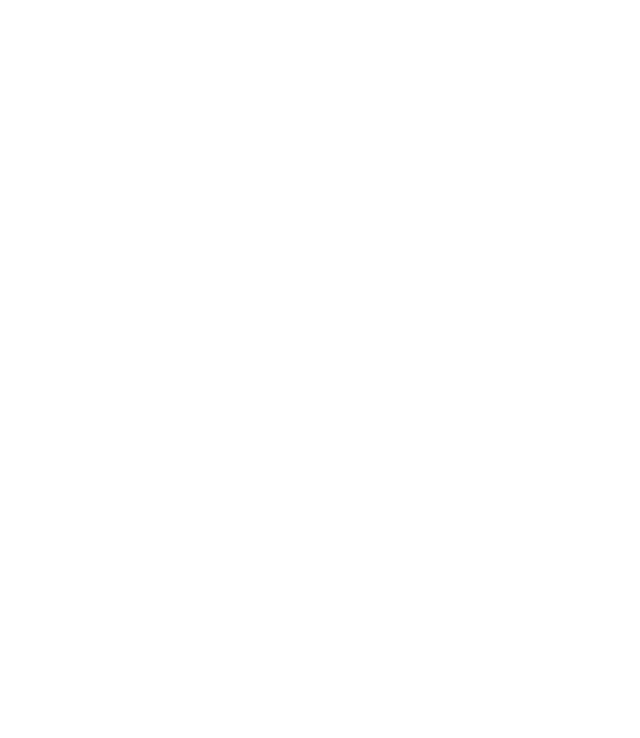
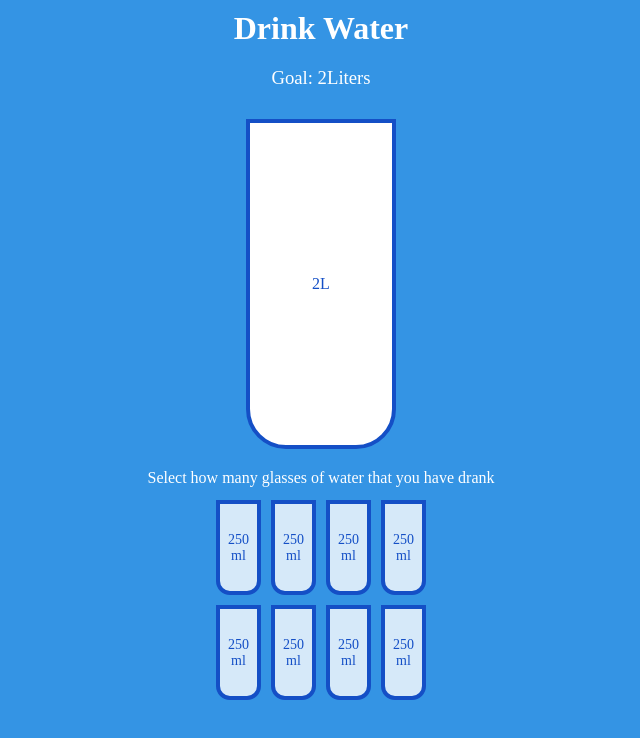
Before and after one commit to acciojob/drink-water-Bluetooth-stack, a website: page main.html in a window 1280 px wide. Shown: the whole page, without its empty margins (319-959 px from the left). Drawn offline with Linux system fonts and the light colour scheme.

Commit message:
created a submission

```diff
--- a/main.html
+++ b/main.html
@@ -8,6 +8,31 @@
 
 <body>
 	<!-- the entire body must be written by student -->
+	<h1>Drink Water</h1>
+	<h3>Goal: 2Liters</h3>
+	<div class="cup">
+		<div class="remained" id="remained">
+			<span id="liters"></span>
+			<small>Remained</small>
+		</div>
+		<div class="percentage" id="percentage"></div>
+	</div>
+
+	<p class="text">Select how many glasses of water that you have drank</p>
+
+	<div class="cups">
+		<div class="cup cup-small" id="cup-1">250 ml</div>
+		<div class="cup cup-small" id="cup-2">250 ml</div>
+		<div class="cup cup-small" id="cup-3">250 ml</div>
+		<div class="cup cup-small" id="cup-4">250 ml</div>
+		<div class="cup cup-small" id="cup-5">250 ml</div>
+		<div class="cup cup-small" id="cup-6">250 ml</div>
+		<div class="cup cup-small" id="cup-7">250 ml</div>
+		<div class="cup cup-small" id="cup-8">250 ml</div>
+	</div>
+
+
+
     <script type="text/javascript" src="./script.js">
 </script>
 
--- a/script.js
+++ b/script.js
@@ -1 +1,57 @@
 //your JS code here. If required.
+const smallCups = document.querySelectorAll('.cup-small');
+const remained = document.getElementById('remained');
+const liters = document.getElementById('liters');
+const percentage = document.getElementById('percentage');
+
+updateBigCup();
+
+smallCups.forEach((cup, indx) => {
+	cup.addEventListener("click", () => {
+		// alert("clicked");
+		heighLightCups(indx);
+	});
+});
+
+function heighLightCups(indx){
+	if(smallCups[indx].classList.contains("full") &&
+	  !smallCups[indx].nextElementSibling.classList.contains("full"))
+	{
+		indx--;
+	}
+
+	smallCups.forEach((cup, indx2) => {
+		if(indx2<=indx){
+			cup.classList.add("full");
+		}
+		else{
+			cup.classList.remove("full");
+		}
+	});
+	updateBigCup();
+}
+
+function updateBigCup(){
+	const fullCup = document.querySelectorAll('.cup-small.full').length;
+	// alert(fullCup);
+	const totalCup = smallCups.length;
+
+	if(fullCup===0){
+		percentage.style.visibility = "hidden";
+		percentage.style.height = "0";
+	}
+	else{
+		percentage.style.visibility = "visible";
+		percentage.style.height = `${(fullCup/totalCup)*330}px`;
+		percentage.innerText = `${(fullCup/totalCup)*100}%`;
+	}
+
+	if(totalCup === fullCup){
+		remained.style.visibility = "hidden";
+		remained.style.height = "0";
+	}
+	else{
+		remained.style.visibility = "visible";
+		remained.innerText = `${2-(250*fullCup)/1000}L`
+	}
+}
--- a/styles.css
+++ b/styles.css
@@ -1 +1,98 @@
 /*  your css code here. If applicable */
+
+*{
+	padding: 0;
+	margin: 0;
+	box-sizing: border-box;
+}
+
+body{
+	display: flex;
+	flex-direction: column;
+	align-items: center;
+	margin-bottom: 40px;
+	background: #3494e4;
+	color: white;
+}
+
+h1{
+	margin: 10px 0;
+}
+
+h3{
+	margin: 10px 0;
+	font-weight: 400;
+}
+
+.cup{
+	background: white;
+	color: #144fc6;
+	height: 330px;
+	width: 150px;
+	border: 4px solid #144fc6;
+	border-radius: 0 0 40px 40px;
+	margin: 20px 0;
+	display: flex;
+	flex-direction: column;
+	overflow: hidden;
+}
+
+.cup.cup-small{
+	height:95px;
+	width: 45px;
+	border-radius: 0 0 14px 14px;
+	background: rgba(255, 255, 255, 0.8);
+	cursor: pointer;
+	font-size: 14px;
+	display: flex;
+	justify-content: center;
+	align-items: center;
+	text-align: center;
+	margin: 5px;
+	transition: 0.3s ease;
+}
+
+.cup.cup-small.full{
+	background: #6ab3f8;
+	color: white;
+}
+
+.cups{
+	display: flex;
+	flex-wrap: wrap;
+	width: 250px;
+	justify-content: center;
+	align-items: center;
+}
+
+.remained{
+	display: flex;
+	justify-content: center;
+	align-items: center;
+	flex-direction: column;
+	text-align: center;
+	flex: 1;
+	transition: 0.3 ease;
+}
+
+.remained span{
+	font-size: 20px;
+	font-weight: bold;
+}
+
+.percentage{
+	background: #6ab3f8;
+	display: flex;
+	justify-content: center;
+	align-items: center;
+	text-align:center;
+	font-size: 30px;
+	height: 0;
+	font-weight: bold;
+	transition: 0.3s ease;
+}
+
+.text{
+	text-align: center;
+	margin: 0 0 8px;
+}
```
